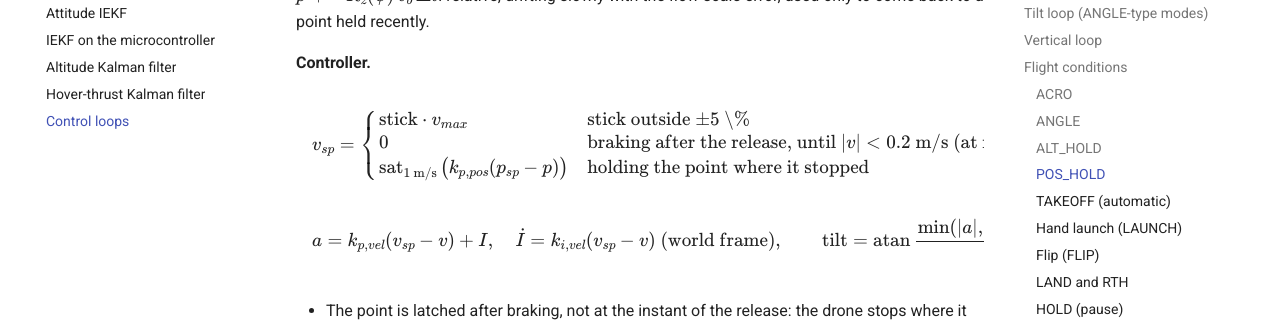
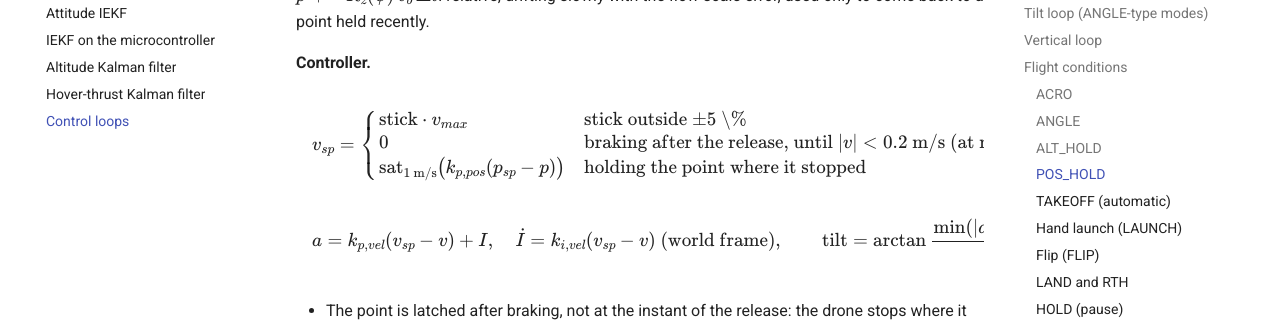
Before and after one commit to ACwing-UAV/ACwing_FW, an MkDocs documentation site: the page built from 03 - Docs/theory/control-loops.md, in a window 1280 px wide and 900 px high, scrolled down 4818 px. Shown: the part 149-476 px from the top of the window. Built offline with MkDocs 1.6.1 and Material for MkDocs 9.7.7, drawn with Linux system fonts in a browser that asks for light colours; comment, search, counter and statistics services are not loaded; some of the changed text lies outside the part shown.

Commit message:
Docs: no \operatorname (GitHub's math renderer refuses it); CI check
- control-loops.md, control.md: \operatorname{atan2|clamp|sat} -> \mathrm{...},
  \operatorname{atan} -> \arctan
- docs workflow: fails on \operatorname in any Markdown file

Co-Authored-By: Claude Opus 5.5 <noreply@anthropic.com>
Claude-Session: https://claude.ai/code/session_01Td5hUZvPAagAsenMgqYCYn

```diff
--- a/03 - Docs/theory/control-loops.md
+++ b/03 - Docs/theory/control-loops.md
@@ -88,7 +88,7 @@ The desired attitude is $R_d = R_z(\psi)R_y(\theta_{sp})R_x(\phi_{sp})$ around t
 error is the rotation that takes the body $z$ axis onto the desired one (**reduced attitude**):
 
 $$
-e = \frac{z_b \times z_d}{\lVert z_b \times z_d\rVert}\,\operatorname{atan2}(\lVert z_b\times z_d\rVert,\ z_b\cdot z_d)
+e = \frac{z_b \times z_d}{\lVert z_b \times z_d\rVert}\,\mathrm{atan2}(\lVert z_b\times z_d\rVert,\ z_b\cdot z_d)
 \quad\text{(in body axes)},\qquad
 \omega_{sp,xy} = k_{att}\,e_{xy},\ \lvert\omega_{sp,xy}\rvert \le 6\ \text{rad/s}
 $$
@@ -114,7 +114,7 @@ $$
 hover feed-forward, divided by $\cos(\text{tilt})$ so the vertical thrust does not drop in a tilt:
 
 $$
-v_{z,sp} = \operatorname{clamp}\big(k_{p,h}(h_{sp} - h),\ -v_{dn},\ v_{up}\big),\qquad
+v_{z,sp} = \mathrm{clamp}\big(k_{p,h}(h_{sp} - h),\ -v_{dn},\ v_{up}\big),\qquad
 t = \frac{\hat t_h + k_{p,v}(v_{z,sp} - v_z) + I}{\cos(\text{tilt})},\quad \dot I = k_{i,v}(v_{z,sp} - v_z),\ \lvert I\rvert \le 0.15
 $$
 
@@ -201,12 +201,12 @@ slowly with the flow scale error, used only to come back to a point held recentl
 $$
 v_{sp} = \begin{cases} \text{stick}\cdot v_{max} & \text{stick outside ±5 \%}\\
 0 & \text{braking after the release, until } \lvert v\rvert < 0.2\ \text{m/s (at most 1.5 s)}\\
-\operatorname{sat}_{1\,\text{m/s}}\big(k_{p,pos}(p_{sp} - p)\big) & \text{holding the point where it stopped}\end{cases}
+\mathrm{sat}_{1\,\text{m/s}}\big(k_{p,pos}(p_{sp} - p)\big) & \text{holding the point where it stopped}\end{cases}
 $$
 
 $$
 a = k_{p,vel}(v_{sp} - v) + I,\quad \dot I = k_{i,vel}(v_{sp} - v)\ \text{(world frame)},\qquad
-\text{tilt} = \operatorname{atan}\frac{\min(\lvert a\rvert, g\tan\text{maxTilt})}{g}\ \text{along } a
+\text{tilt} = \arctan\frac{\min(\lvert a\rvert, g\tan\text{maxTilt})}{g}\ \text{along } a
 $$
 
 - The point is latched after braking, not at the instant of the release: the drone stops where it can and stays
```
Also changed, not shown: 03 - Docs/firmware/control.md (+1 -1 lines), 1 other file.
